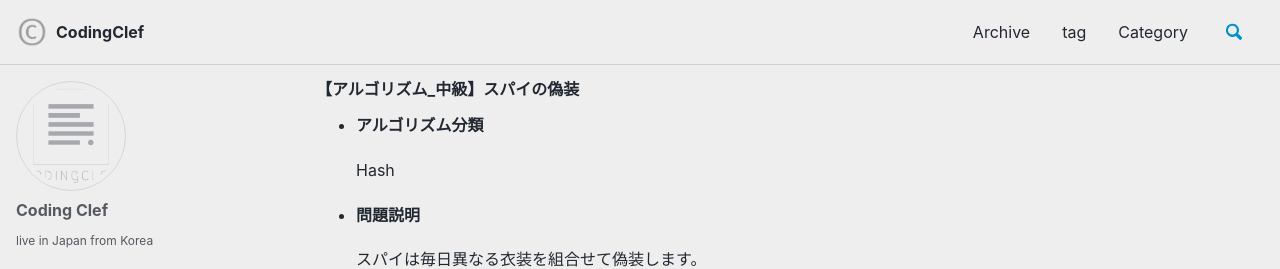
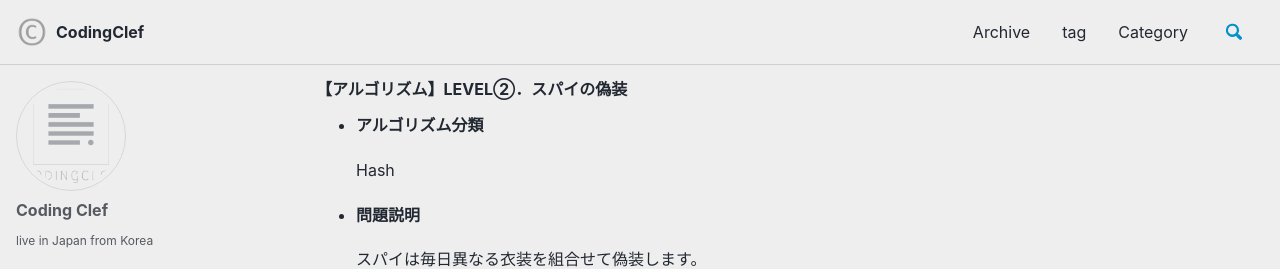
Before and after one commit to codingclef/codingclef.github.io, a Jekyll site: the page built from _posts/2020-02-17-algorithm-low-hash-spy.md, in a window 1280 px wide and 900 px high. Shown: the top 269 px of the window. Built offline with Jekyll 4.4.1, drawn with Linux system fonts in a browser that asks for light colours; cached includes are drawn as plain includes; nearby versions of some CDN libraries; comment, search, counter and statistics services are not loaded; some of the changed text lies outside the part shown.

Commit message:
modify tag, category, title

````diff
--- a/_posts/2020-02-17-algorithm-low-hash-spy.md
+++ b/_posts/2020-02-17-algorithm-low-hash-spy.md
@@ -1,9 +1,8 @@
 ---
 layout: posts
 comments: true
-title: 【アルゴリズム_中級】スパイの偽装
-tags: [algorithm, java, hash, middle level]
-category: java
+title: 【アルゴリズム】LEVEL②．スパイの偽装
+category: [algorithm,java,hash,LEVEL2]
 ---
 
 * **アルゴリズム分類**
@@ -94,6 +95,7 @@ category: java
   ```java
   import java.util.HashMap;
   import java.util.Iterator;
+
   class Solution {
       public int solution(String[][] clothes) {
           // 掛け算するため、「1」に初期化
````
Also changed, not shown: other parts of _posts/2020-02-17-algorithm-low-hash-spy.md (+2 -0 lines).
